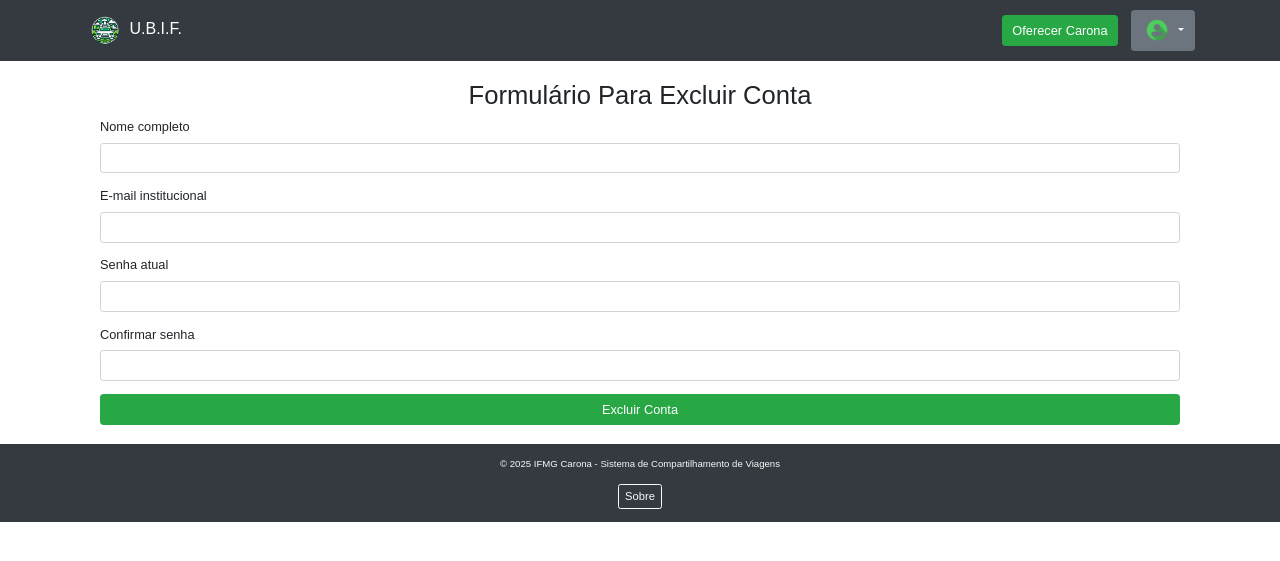
After one commit to ViniciusMiguelLGDS/ubif, a Django app: page /cadastros/apagar_conta/ in a window 1280 px wide. The commit adds this page. Shown: the top 561 px of the page. Run offline with Django 5.2, Linux system fonts and the light colour scheme; the visitor is signed in with stand-in values (Sample User, id 1); some libraries are stand-ins or nearby versions.

Commit message:
user can exclude his account

```diff
--- /dev/null
+++ b/cadastros/templates/excluir_conta.html
@@ -0,0 +1,43 @@
+{% extends 'master.html' %}
+
+{% block conteudo %}
+<div class="container">
+    <h2 align="center">Formulário Para Excluir Conta</h2>
+    <form id="formExcluirConta" method="POST" action="{% url 'cadastros:apagar_conta' %}">
+        {% csrf_token %}
+
+        <div class="form-group">
+            <label for="txtNome">Nome completo</label>
+            <input type="text" class="form-control" id="txtNome" name="txtNome" required>
+        </div>
+
+        <div class="form-group">
+            <label for="txtEmail">E-mail institucional</label>
+            <input type="email" class="form-control" id="txtEmail" name="txtEmail" required>
+        </div>
+
+        <div class="form-group">
+            <label for="txtSenha">Senha atual</label>
+            <input type="password" class="form-control" id="txtSenha" name="txtSenha" required>
+        </div>
+
+        <div class="form-group">
+            <label for="confirmar_senha">Confirmar senha</label>
+            <input type="password" class="form-control" id="confirmar_senha" name="confirmar_senha" required>
+        </div>
+
+        <input type="hidden" name="is_active" value="True">
+
+        <button type="submit" class="btn btn-success w-100" name="btnAcao" id="btnAcao" value="excluir_conta">Excluir Conta</button>
+    </form>
+</div>
+
+<script>
+document.getElementById("formExcluirConta").addEventListener("submit", function(event) {
+    var confirmacao = confirm("Tem certeza de que deseja continuar?");
+    if (!confirmacao) {
+        event.preventDefault(); // Impede o envio do formulário
+    }
+});
+</script>
+{% endblock %}
--- a/cadastros/templates/perfil_usuario.html
+++ b/cadastros/templates/perfil_usuario.html
@@ -17,8 +17,10 @@
                 <p class="card-text"><strong>Nome:</strong> {{ user.nome }}</p>
                 <p class="card-text"><strong>Email:</strong> {{ user.email }}</p>
                 <p class="card-text"><strong>Telefone:</strong> {{ user.telefone }}</p>
+                <p class="card-text"><strong>Status:</strong> {{ user.is_admin }}</p>
                 <a href="{% url 'cadastros:editar_perfil' %}" class="btn btn-success w-100">Editar Perfil</a><br><br>
-                <a href="{% url 'cadastros:editar_senha' %}" class="btn btn-secondary w-100">Mudar Senha</a>
+                <a href="{% url 'cadastros:editar_senha' %}" class="btn btn-secondary w-100">Mudar Senha</a><br><br>
+                <a href="{% url 'cadastros:excluir_conta' %}" class="btn btn-danger w-100">Excluir conta</a>
             </div>
         </div>
     </div>
--- a/cadastros/urls.py
+++ b/cadastros/urls.py
@@ -17,4 +17,6 @@ urlpatterns = [
     path('editar_usuario/', views.editar_usuario, name='editar_usuario'), #confirma a edição do perfil
     path('editar_senha/', views.editar_senha, name='editar_senha'),
     path('mudar_senha/', views.mudar_senha, name='mudar_senha'), #confirma edição de senha
+    path('excluir_conta/', views.excluir_conta, name="excluir_conta"),
+    path('apagar_conta/', views.apagar_conta, name='apagar_conta'), #confirma exclusão de conta
 ]
--- a/cadastros/views.py
+++ b/cadastros/views.py
@@ -1,5 +1,5 @@
 from django.shortcuts import redirect, render
-from django.contrib.auth import authenticate
+from django.contrib.auth import authenticate, logout
 from django.contrib import messages
 from cadastros.models import OfertaCarona, Usuario
 from django.contrib.auth.decorators import login_required
@@ -155,12 +155,12 @@ def mudar_senha(request):
         senha_atual = request.POST.get('txtSenha')  # Renomeei para deixar mais claro
         confirmar_senha = request.POST.get('confirmar_senha')
 
-        # Verifica se a senha atual está correta
+        #verifica se a senha atual está correta
         if not usuario.check_password(senha_atual):
             messages.error(request, 'Senha atual incorreta! As alterações não foram salvas.')
             return redirect('cadastros:editar_senha')
 
-        # Verifica se as senhas são iguais
+        #verifica se as senhas são iguais
         if nova_senha == confirmar_senha:
             messages.error(request, 'As novas senhas não iguais!')
             return redirect('cadastros:editar_senha')
@@ -169,19 +169,55 @@ def mudar_senha(request):
             messages.error(request, 'A nova senha é muito curta!')
             return redirect('cadastros:editar_senha')
 
-        # Altera a senha de forma segura
+        #altera a senha
         usuario.set_password(nova_senha)
 
         try:
             usuario.save()
             messages.success(request, 'Senha atualizada com sucesso!')
 
-            # Reautentica o usuário para evitar logout
+            #reautentica o usuário (sem logout)
             from django.contrib.auth import update_session_auth_hash
             update_session_auth_hash(request, usuario)
 
-            return redirect('cadastros:perfil_usuario')  # Redireciona para o perfil atualizado
+            return redirect('cadastros:perfil_usuario')  #redireciona para o perfil
         except Exception as e:
             messages.error(request, f'Ocorreu um erro ao atualizar a senha: {str(e)}')
 
     return render(request, 'editar_senha.html', {'user': usuario})
+
+#EXCLUIR CONTA
+@login_required
+def excluir_conta(request):
+    return render(request, 'excluir_conta.html')
+
+@login_required
+def apagar_conta(request):
+    usuario = request.user
+
+    if request.method == 'POST':
+        nome = request.POST.get('txtNome')
+        email = request.POST.get('txtEmail')
+        senha = request.POST.get('txtSenha')
+        confirmar_senha = request.POST.get('confirmar_senha')
+
+        #autentica o usuário
+        usuario_autenticado = authenticate(request, username=usuario.email, password=confirmar_senha)
+        if usuario_autenticado is None:
+            messages.error(request, 'Senha incorreta! A conta não foi excluída.')
+            return redirect('cadastros:editar_perfil')
+
+        #verifica se as senhas são iguais
+        if senha != confirmar_senha:
+            messages.error(request, 'Senhas diferentes! A conta não foi excluída.')
+            return redirect('cadastros:editar_perfil')
+
+        try:
+            usuario.delete()  #exclui o usuário
+            logout(request)  #faz logout para encerrar a sessão (puxe no contrib.auth)
+            messages.success(request, 'Conta excluída com sucesso!')
+            return redirect('/')  #redireciona para a home
+        except Exception as e:
+            messages.error(request, f'Ocorreu um erro ao excluir a conta: {str(e)}')
+
+    return render(request, 'excluir_conta.html', {'user': usuario})
```
Also changed, not shown: cadastros/migrations/0005_alter_usuario_is_admin.py (added), cadastros/migrations/0006_alter_usuario_is_admin.py (added).
